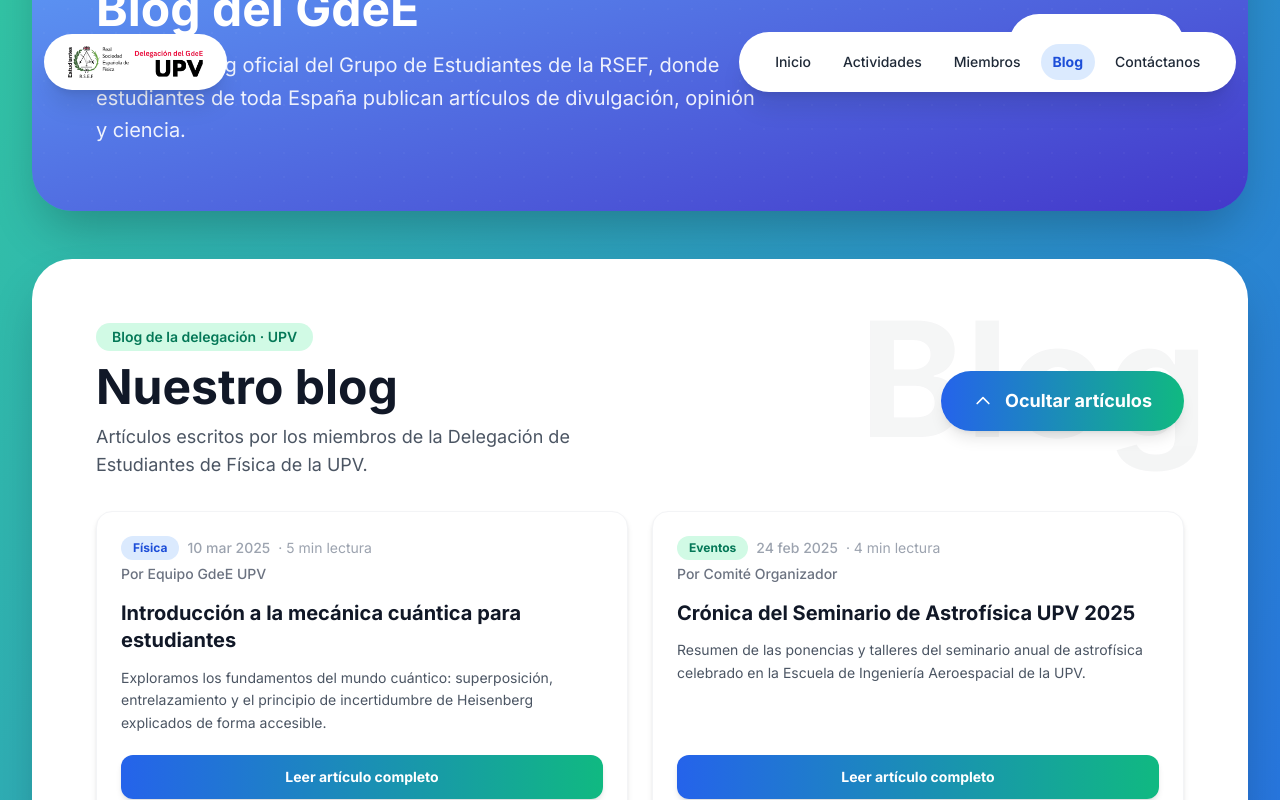
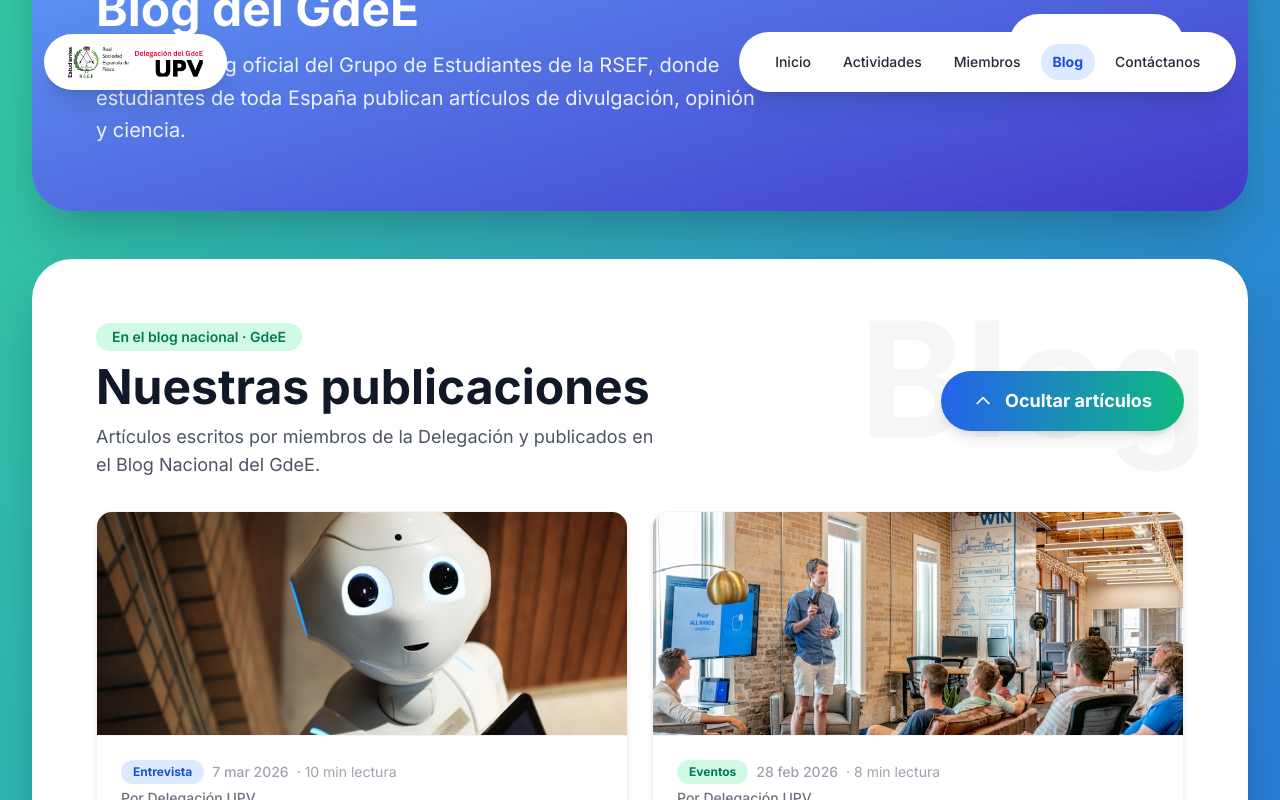
Before and after one commit to gestudiantesrsefupv/Pagina-Web-Prima, a Next.js app: page /blog in a window 1280 px wide. Both pictures are taken after a click on the button "Ver artículos". Shown: the part 571-1371 px from the top of the page. Built offline with nearby package versions, Linux system fonts and the light colour scheme.

Commit message:
Cambio en los post específicos
La segunda parte de la sección blog ahora recoge los posts que los miembros escribirán en el blog nacional(por ahora son entradas aleatorias)

```diff
--- a/app/blog/page.js
+++ b/app/blog/page.js
@@ -9,72 +9,56 @@
 const PLACEHOLDER_POSTS = [
     {
         id: 1,
-        tag: 'Física',
-        date: '10 mar 2025',
-        author: 'Equipo GdeE UPV',
-        title: 'Introducción a la mecánica cuántica para estudiantes',
+        tag: 'Entrevista',
+        date: '7 mar 2026',
+        author: 'Delegación UPV',
+        title: 'Entrevista a Juan Calderón Bustillo – Investigador en Ondas Gravitacionales. Parte I',
         excerpt:
-            'Exploramos los fundamentos del mundo cuántico: superposición, entrelazamiento y el principio de incertidumbre de Heisenberg explicados de forma accesible.',
-        readTime: '5 min',
-        content: `
-            <p>La mecánica cuántica es una de las teorías más exitosas de la física moderna. A pesar de su fama de ser contraintuitiva, sus predicciones han sido verificadas con una precisión sin precedentes.</p>
-            <h3>¿Por qué cuántica?</h3>
-            <p>El término "cuántico" proviene del latín <em>quantum</em> (cantidad). Describe la granularidad fundamental de la naturaleza: la energía no varía de forma continua, sino en paquetes discretos llamados cuantos.</p>
-            <p>En los próximos artículos exploraremos la ecuación de Schrödinger, la función de onda y sus implicaciones filosóficas.</p>
-        `,
+            '¿Cuáles son las diferencias entre trabajar en empresa y en investigación? ¿Cómo puede un investigador en ondas gravitacionales trabajar en el FC Barcelona?',
+        readTime: '10 min',
+        url: 'https://estudiantes.rsef.es/blog/2026/03/07/Entrevista-Juan-I/',
+        image: '/images/blog/asistencia.jpg',
     },
     {
         id: 2,
         tag: 'Eventos',
-        date: '24 feb 2025',
-        author: 'Comité Organizador',
-        title: 'Crónica del Seminario de Astrofísica UPV 2025',
+        date: '28 feb 2026',
+        author: 'Delegación UPV',
+        title: 'GdeE por el mundo: Sonsoles y Àlex en el ALM 2026 en Washington D.C.',
         excerpt:
-            'Resumen de las ponencias y talleres del seminario anual de astrofísica celebrado en la Escuela de Ingeniería Aeroespacial de la UPV.',
-        readTime: '4 min',
-        content: `
-            <p>El pasado 20 de febrero celebramos la quinta edición del Seminario de Astrofísica UPV con la participación de más de 150 estudiantes y 8 ponentes invitados.</p>
-            <h3>Destacados</h3>
-            <p>Las sesiones abarcaron desde la detección de ondas gravitacionales, con la colaboración de un investigador del LIGO, hasta un taller práctico de procesado de imágenes del telescopio James Webb.</p>
-        `,
+            'A principios de febrero la vicepresidenta del Grupo de Estudiantes, Sonsoles Riscos Martínez, y el internacionalista (RR.II.), aquí un servidor, fuimos invitados...',
+        readTime: '8 min',
+        url: 'https://estudiantes.rsef.es/blog/2026/02/28/ALM_Guitart/',
+        image: '/images/blog/confianza.jpg',
     },
     {
         id: 3,
         tag: 'Divulgación',
-        date: '15 ene 2025',
-        author: 'Equipo GdeE UPV',
-        title: 'El año de la física: hitos científicos de 2024',
+        date: '12 mar 2026',
+        author: 'Pau Pastor',
+        title: 'Esto es un post de prueba',
         excerpt:
-            'Repasamos los descubrimientos más importantes del año pasado: desde nuevos materiales superconductores hasta avances en computación cuántica.',
-        readTime: '6 min',
-        content: `
-            <p>El año 2024 ha sido prolífico para la física. Destacan los avances en superconductividad a temperatura ambiente y los primeros prototipos de procesadores cuánticos con corrección de errores integrada.</p>
-            <p>Además, el Nobel de Física fue otorgado por contribuciones al aprendizaje automático con redes neuronales artificiales, subrayando la transversalidad de la física.</p>
-        `,
+            'Lorem ipsum dolor sit amet, consectetur adipiscing elit. Nullam nec metus vel ante feugiat finibus. Nullam nec metus vel ante feugiat finibus.',
+        readTime: '8 min',
+        url: 'https://estudiantes.rsef.es/blog/2026/03/07/Entrevista-Juan-I/',
+        image: '/images/blog/herramientas.jpg',
     },
     {
         id: 4,
-        tag: 'Recursos',
-        date: '5 ene 2025',
-        author: 'Equipo GdeE UPV',
-        title: 'Guía de recursos para preparar las Olimpiadas de Física',
+        tag: 'Entrevista',
+        date: '15 ene 2026',
+        author: 'Delegación UPV',
+        title: 'Entrevista a Anxo Fariña Biasi – Investigador en Física Matemática. Parte III',
         excerpt:
-            'Recopilamos libros, problemas resueltos y consejos de exalumnos para ayudarte a preparar las fases local y nacional de las Olimpiadas de Física.',
-        readTime: '3 min',
-        content: `
-            <p>Cada año recibimos muchas preguntas sobre cómo prepararse para las Olimpiadas de Física.</p>
-            <h3>Libros recomendados</h3>
-            <ul>
-                <li>Irodov – <em>Problems in General Physics</em></li>
-                <li>Halliday, Resnick &amp; Krane – <em>Physics</em></li>
-                <li>Purcell – <em>Electricity and Magnetism</em></li>
-            </ul>
-        `,
+            '¿Qué es exactamente lo que investiga un físico matemático? ¿Cómo lo hace y qué herramientas utiliza? ¿Cómo se pueden estudiar los agujeros negros con física...',
+        readTime: '12 min',
+        url: 'https://estudiantes.rsef.es/blog/2026/01/15/Entrevista-Anxo-III/',
+        image: '/images/blog/ejemplo.jpeg',
     },
 ];
 
 const TAG_COLORS = {
-    Física: 'bg-blue-100 text-blue-700',
+    Entrevista: 'bg-blue-100 text-blue-700',
     Eventos: 'bg-emerald-100 text-emerald-700',
     Divulgación: 'bg-purple-100 text-purple-700',
     Recursos: 'bg-orange-100 text-orange-700',
@@ -84,11 +68,22 @@
 //  Post card component
 // ---------------------
 function PlaceholderPostCard({ post }) {
-    const [isOpen, setIsOpen] = useState(false);
-
     return (
-        <>
-            <div className="flex flex-col h-full rounded-2xl border border-gray-100 bg-white shadow-md transition-all duration-300 hover:shadow-xl hover:-translate-y-1 overflow-hidden">
+        <a
+            href={post.url}
+            target="_blank"
+            rel="noopener noreferrer"
+            className="group flex flex-col h-full rounded-2xl border border-gray-100 bg-white shadow-md transition-all duration-300 hover:shadow-xl hover:-translate-y-1 overflow-hidden"
+        >
+            {post.image && (
+                <div className="w-full h-48 sm:h-56 relative overflow-hidden bg-gray-100 border-b border-gray-100 shrink-0">
+                    <img
+                        src={post.image}
+                        alt={post.title}
+                        className="object-cover w-full h-full transition-transform duration-500 group-hover:scale-105"
+                    />
+                </div>
+            )}
             <div className="flex flex-col flex-grow p-6">
                 <div className="mb-4">
                     <div className="flex items-center gap-2 flex-wrap">
@@ -106,55 +101,11 @@
                 <p className="flex-grow text-gray-600 leading-relaxed line-clamp-3 text-sm">
                     {post.excerpt}
                 </p>
-                    <button
-                        onClick={() => setIsOpen(true)}
-                        className="mt-5 w-full rounded-xl bg-gradient-to-r from-blue-600 to-emerald-500 px-6 py-3 text-sm font-bold text-white shadow-md transition-all duration-300 hover:scale-[1.02] hover:shadow-lg focus:outline-none focus:ring-2 focus:ring-blue-500 focus:ring-offset-2"
-                    >
-                        Leer artículo completo
-                    </button>
+                <div className="mt-5 w-full rounded-xl bg-gradient-to-r from-blue-600 to-emerald-500 px-6 py-3 text-sm font-bold text-white shadow-md transition-all duration-300 hover:scale-[1.02] hover:shadow-lg text-center">
+                    Leer en estudiantes.rsef.es
                 </div>
             </div>
-
-            {isOpen && (
-                <div className="fixed inset-0 z-[100] flex items-center justify-center p-4 sm:p-6">
-                    <div
-                        className="absolute inset-0 bg-black/30 backdrop-blur-md"
-                        onClick={() => setIsOpen(false)}
-                    />
-                    <div className="relative w-full max-w-2xl max-h-[90vh] overflow-y-auto rounded-3xl bg-white shadow-2xl">
-                        <button
-                            onClick={() => setIsOpen(false)}
-                            className="absolute right-4 top-4 z-10 rounded-full bg-white/80 p-2 text-gray-500 hover:bg-white hover:text-gray-900 transition-colors backdrop-blur-sm shadow-sm"
-                        >
-                            <svg xmlns="http://www.w3.org/2000/svg" className="h-6 w-6" fill="none" viewBox="0 0 24 24" stroke="currentColor">
-                                <path strokeLinecap="round" strokeLinejoin="round" strokeWidth={2} d="M6 18L18 6M6 6l12 12" />
-                            </svg>
-                        </button>
-                        <div className="p-8 sm:p-12">
-                            <div className="mb-8 border-b border-gray-100 pb-8">
-                                <div className="flex items-center gap-3 flex-wrap mb-2">
-                                    <span className={`rounded-full px-3 py-1 text-xs font-bold ${TAG_COLORS[post.tag] ?? 'bg-gray-100 text-gray-600'}`}>
-                                        {post.tag}
-                                    </span>
-                                    <span className="text-sm font-medium text-gray-500">{post.date}</span>
-                                    <span className="text-sm text-gray-400">· {post.readTime} lectura</span>
-                                </div>
-                                <p className="text-base font-medium text-gray-600">
-                                    Escrito por <span className="text-gray-900">{post.author}</span>
-                                </p>
-                                <h2 className="mt-4 text-3xl sm:text-4xl font-extrabold text-gray-900 leading-tight">
-                                    {post.title}
-                                </h2>
-                            </div>
-                            <div
-                                className="prose prose-lg prose-blue max-w-none text-gray-600 leading-relaxed"
-                                dangerouslySetInnerHTML={{ __html: post.content }}
-                            />
-                        </div>
-                    </div>
-                </div>
-            )}
-        </>
+        </a>
     );
 }
 
@@ -215,11 +166,11 @@
                     <div className="flex flex-col lg:flex-row items-start lg:items-center justify-between gap-6 mb-8">
                         <div>
                             <span className="inline-block rounded-full bg-emerald-100 text-emerald-700 px-4 py-1 text-sm font-semibold mb-3">
-                                Blog de la delegación · UPV
+                                En el blog nacional · GdeE
                             </span>
-                            <h2 className="text-4xl md:text-5xl font-bold text-gray-900">Nuestro blog</h2>
+                            <h2 className="text-4xl md:text-5xl font-bold text-gray-900">Nuestras publicaciones</h2>
                             <p className="mt-3 text-lg text-gray-600 max-w-xl">
-                                Artículos escritos por los miembros de la Delegación de Estudiantes de Física de la UPV.
+                                Artículos escritos por miembros de la Delegación y publicados en el Blog Nacional del GdeE.
                             </p>
                         </div>
                         <button
```
Lines whose indentation alone changed are shown as unchanged.
